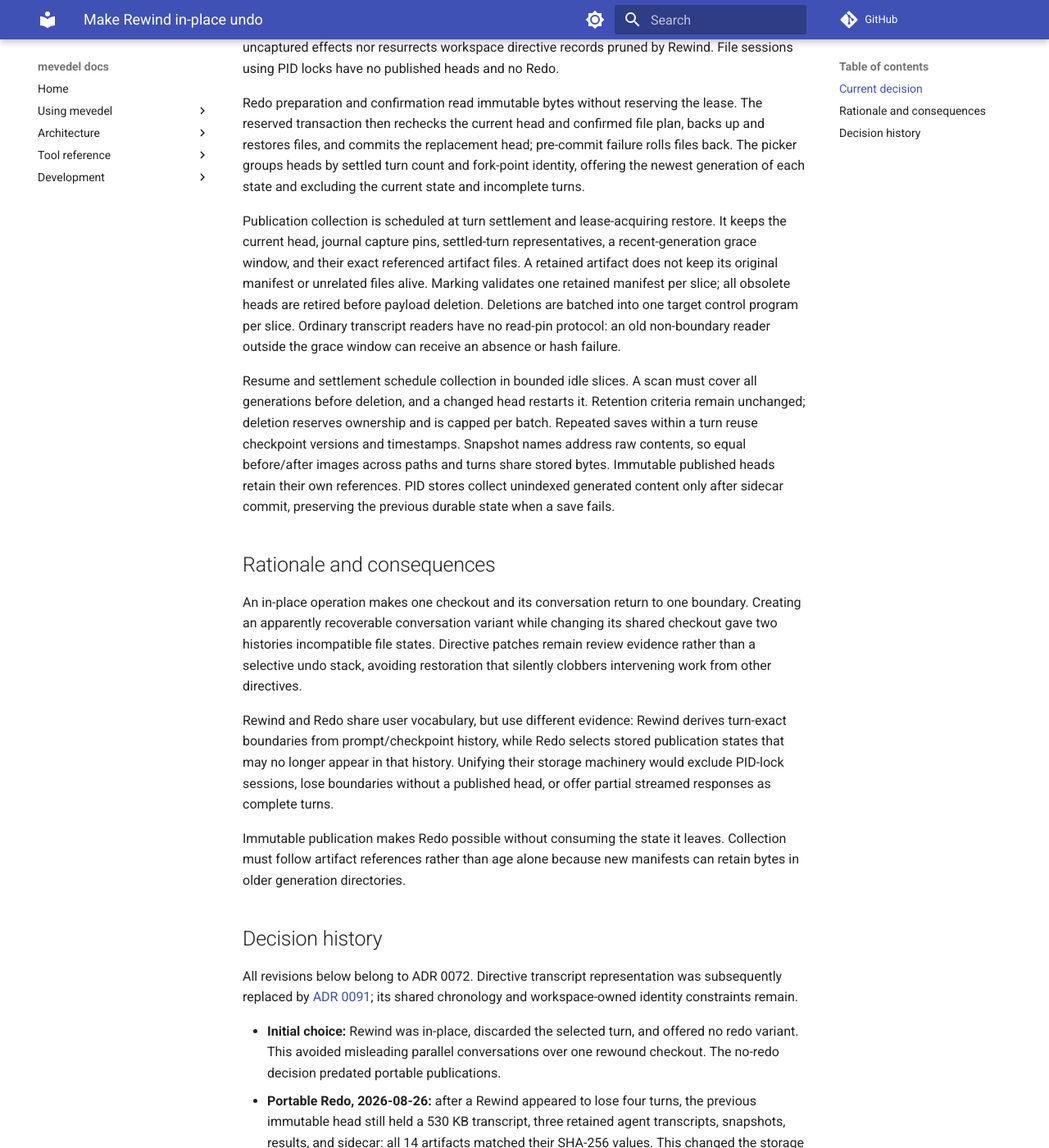
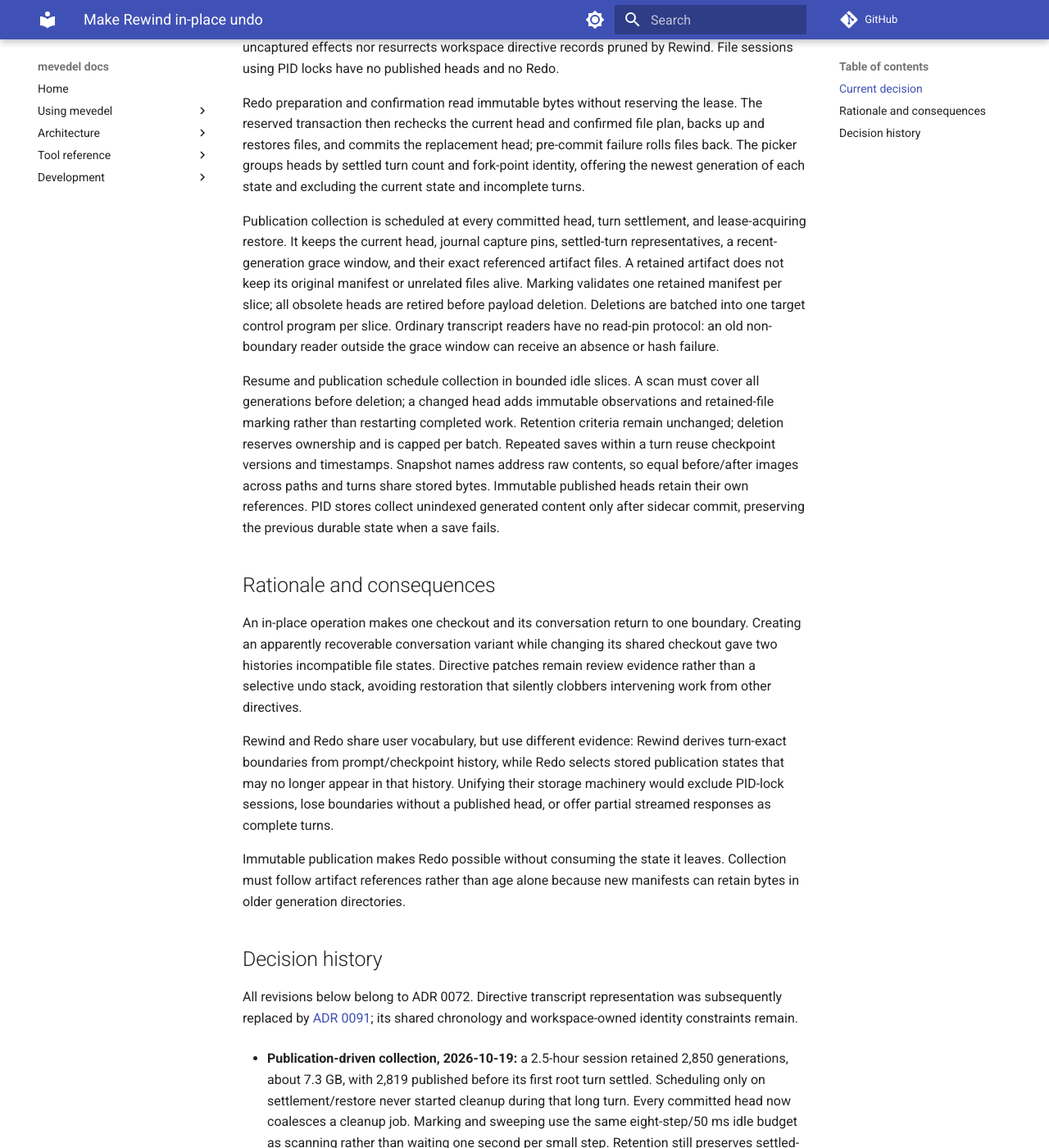
Before and after one commit to FrauH0lle/mevedel, an MkDocs documentation site: the page built from docs/adr/0072-make-rewind-in-place-undo.md, in a window 1280 px wide and 1400 px high, scrolled down 1089 px. Shown: the whole window at 82% size. Built offline with MkDocs 1.6.1 and Material for MkDocs 9.7.7, drawn with Linux system fonts in a browser that asks for light colours; comment, search, counter and statistics services are not loaded; some of the changed text lies outside the part shown.

Commit message:
perf(session): collect superseded publications and narrow agent saves

```diff
--- a/docs/adr/0072-make-rewind-in-place-undo.md
+++ b/docs/adr/0072-make-rewind-in-place-undo.md
@@ -52,7 +52,8 @@
 count and fork-point identity, offering the newest generation of each state and
 excluding the current state and incomplete turns.
 
-Publication collection is scheduled at turn settlement and lease-acquiring restore.
+Publication collection is scheduled at every committed head, turn settlement,
+and lease-acquiring restore.
 It keeps the current head, journal capture pins, settled-turn representatives,
 a recent-generation grace window, and
 their exact referenced artifact files. A retained artifact does not keep its
@@ -62,8 +63,9 @@
 Ordinary transcript readers have no read-pin protocol: an old non-boundary reader outside the grace
 window can receive an absence or hash failure.
 
-Resume and settlement schedule collection in bounded idle slices. A scan must
-cover all generations before deletion, and a changed head restarts it. Retention
+Resume and publication schedule collection in bounded idle slices. A scan must
+cover all generations before deletion; a changed head adds immutable observations
+and retained-file marking rather than restarting completed work. Retention
 criteria remain unchanged; deletion reserves ownership and is capped per batch.
 Repeated saves within a turn reuse checkpoint versions and timestamps. Snapshot
 names address raw contents, so equal before/after images across paths and turns
@@ -94,6 +96,22 @@
 All revisions below belong to ADR 0072. Directive transcript representation was
 subsequently replaced by [ADR 0091](0091-render-directive-turns-in-the-shared-session-view.md);
 its shared chronology and workspace-owned identity constraints remain.
+
+- **Publication-driven collection, 2026-10-19:** a 2.5-hour session retained
+  2,850 generations, about 7.3 GB, with 2,819 published before its first root
+  turn settled. Scheduling only on settlement/restore never started cleanup
+  during that long turn. Every committed head now coalesces a cleanup job.
+  Marking and sweeping use the same eight-step/50 ms idle budget as scanning
+  rather than waiting one second per small step. Retention still preserves
+  settled-turn Redo representatives and journal pins. Of the immutable payloads,
+  224 MB were byte-identical to the preceding manifest's logical artifact;
+  generation assembly now reuses those files after queued-write deduplication,
+  including equal sidecars. Replacement snapshots do not reuse omitted entries.
+  After collection, the real session still had about a hundred artifact-only
+  directories referenced by its four retained heads. Separate directory-listing
+  processes cost 0.53 seconds per collection job even without a backlog.
+  Listing up to eight retained directories in one control program removes those
+  redundant launches without caching mutable collection state.
 
 - **Initial choice:** Rewind was in-place, discarded the selected turn, and
   offered no redo variant. This avoided misleading parallel conversations over
```
Also changed, not shown: docs/adr/0112-debounce-observational-agent-persists.md (+18 -0 lines), docs/sessions.md (+25 -6 lines), 7 other files.
